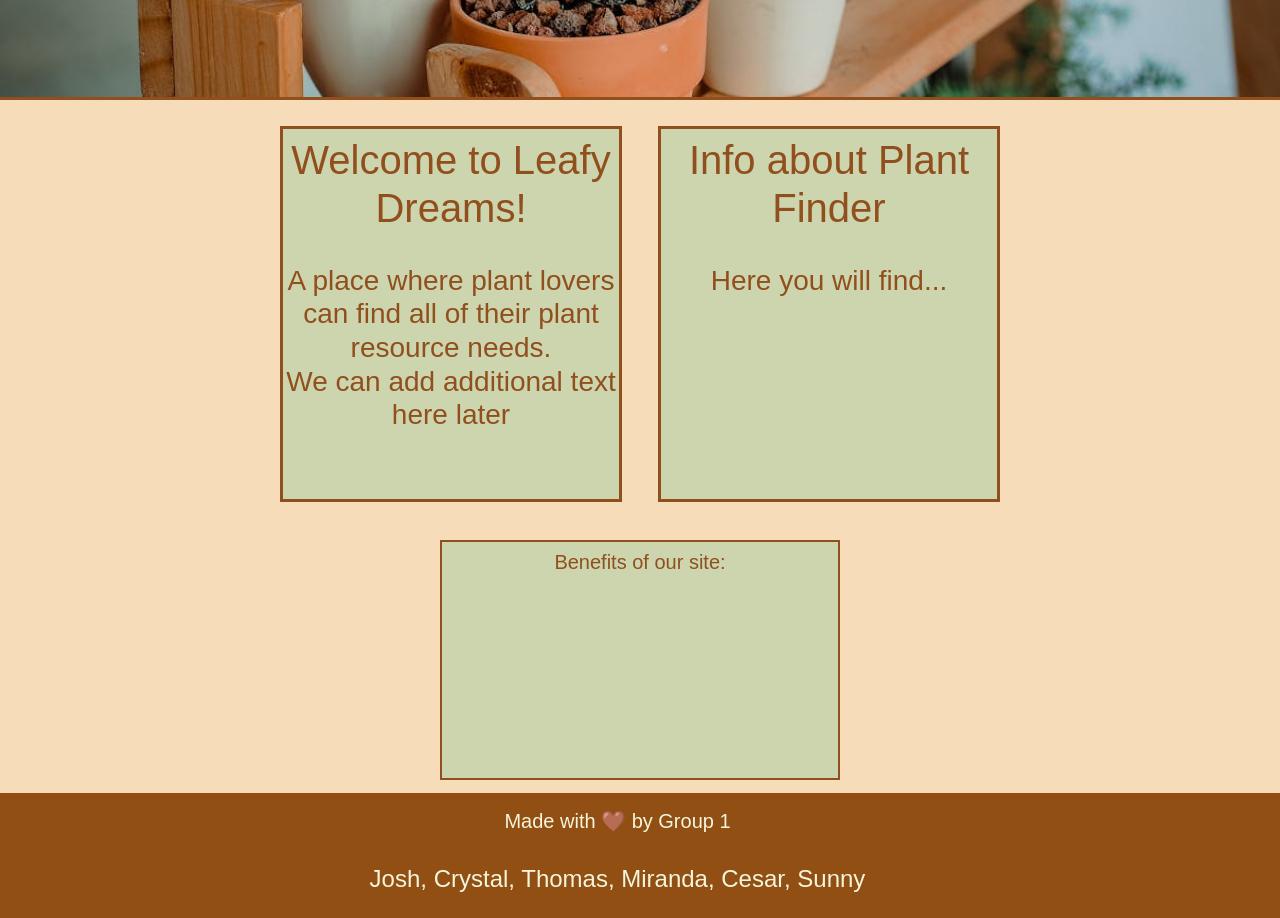
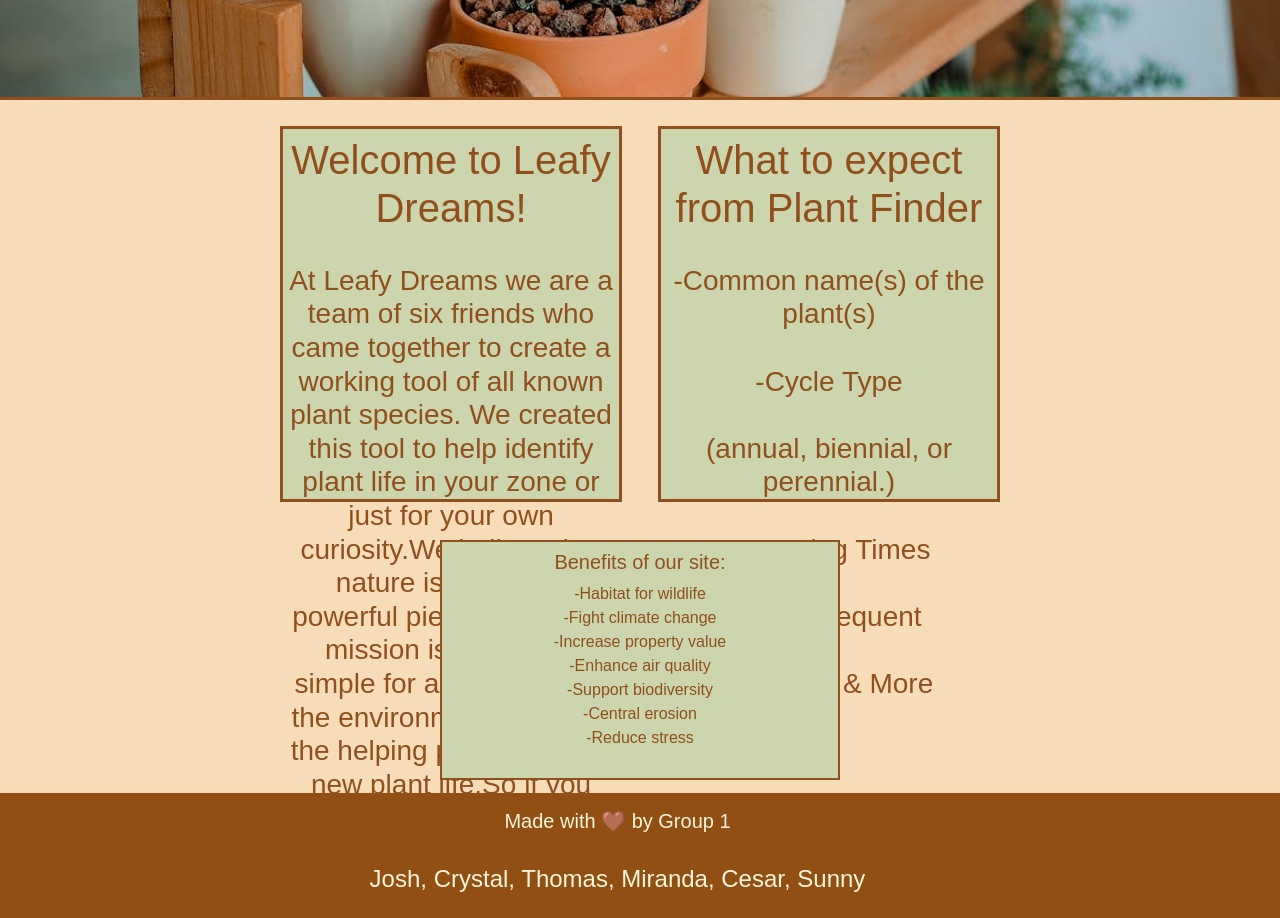
Before and after one commit to thomassmith0526/Leafy-Dreams, a React (Vite) app in the folder client/: page / in a window 1280 px wide. Shown: the part 380-1298 px from the top of the page. Built offline with nearby package versions, Linux system fonts and the light colour scheme; a web font is replaced by a local one.

Commit message:
finall css styling for home divs

```diff
--- a/client/src/components/pages/Home/Home.css
+++ b/client/src/components/pages/Home/Home.css
@@ -62,7 +62,9 @@
     width: 100%;
     border: solid 1px #914F1E;
     background-color: #CCD5AE;
-}
+    color: #914F1E !important;
+ }
+
 
 
  /* Leaving in the below css just in case we revert back to stacked boxes and not side by side boxes. */
--- a/client/src/components/pages/Home/Home.jsx
+++ b/client/src/components/pages/Home/Home.jsx
@@ -37,18 +37,33 @@ const Home = () => {
                 <div className='column1'>
                     {/* about us info would go here */}
                  <h1>Welcome to Leafy Dreams!</h1><br></br>
-                 <h2>A place where plant lovers can find all of their plant resource needs.<br></br>We can add additional text here later</h2>
+                 <h2> At Leafy Dreams we are a team of six friends who came together to create a working tool of all known plant species. We created this tool to help identify plant life in your zone or just for your own curiosity.We believe that nature is the, most powerful piece of life.
+                 Our mission is to make it simple for anyone to help the environment by giving the helping power to plant new plant life.So if you don't know what plant is good for your area or how to care for it, we have all the answers to help you get started to make your Leafy Dreams come true.  <br></br>
+                </h2>
 
                 </div>
                 <div className='column2'>
                     {/* about us info would go here */}
-                 <h1>Info about Plant Finder</h1><br></br>
-                 <h2>Here you will find...</h2>
+                 <h1>What to expect from Plant Finder</h1><br></br>
+                 <h2>-Common name(s) of the plant(s)<br></br><br></br>
+                     -Cycle Type  <br></br><br></br>(annual, biennial, or perennial.)<br></br><br></br>
+                     -Watering Times<br></br><br></br>
+                     -How Frequent <br></br><br></br>
+                     -Sunlight & More
+
+</h2>
                 </div>
             </div>
             <div className='benefitsdiv'>
                 <div className='benefits'>
                     <h3>Benefits of our site:</h3>
+                    -Habitat for wildlife<br></br>
+                    -Fight climate change<br></br>
+                    -Increase property value<br></br>
+                    -Enhance air quality<br></br>
+                    -Support biodiversity<br></br>
+                    -Central erosion<br></br>
+                    -Reduce stress
                 </div>
             </div>
         </div>
```
